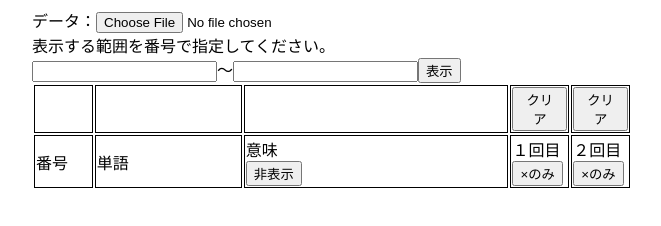
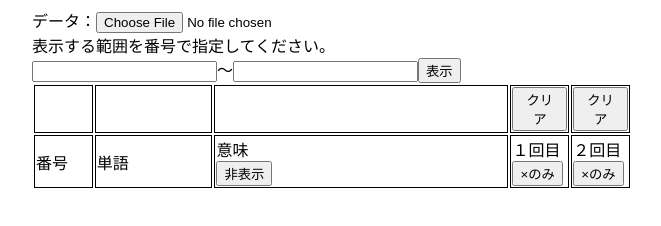
Before and after one commit to eastoceanhelp/WordTest, a plain HTML site: page index.html in a window 1280 px wide. Shown: the whole page, without its empty margins (308-969 px from the left). Drawn offline with nearby package versions, Linux system fonts and the light colour scheme.

Commit message:
単語列の幅を小さくした。

```diff
--- a/index.html
+++ b/index.html
@@ -45,8 +45,8 @@ body {
         </tr>
         <tr>
           <td style="width:10%;">番号</td>
-          <td style="width:25%;">単語</td>
-          <td style="width:45;">意味<br><button id="hideAllSense">非表示</button></td>
+          <td style="width:20%;">単語</td>
+          <td style="width:50%;">意味<br><button id="hideAllSense">非表示</button></td>
           <td style="width:10%;">１回目<br><button id="hideShowResult1OK">×のみ</button></td>
           <td style="width:10%;">２回目<br><button id="hideShowResult2OK">×のみ</button></td>
         </tr>
```
